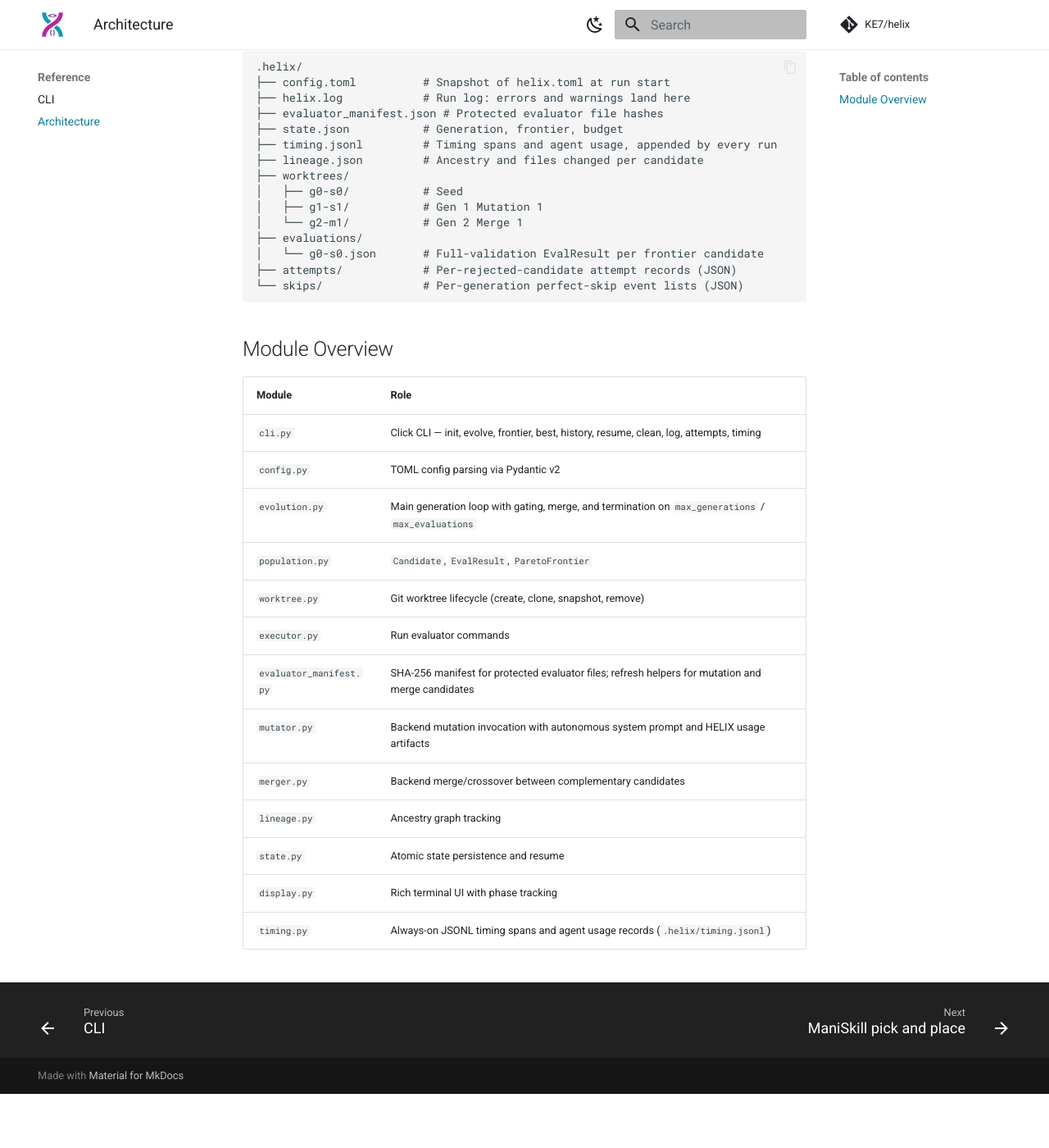
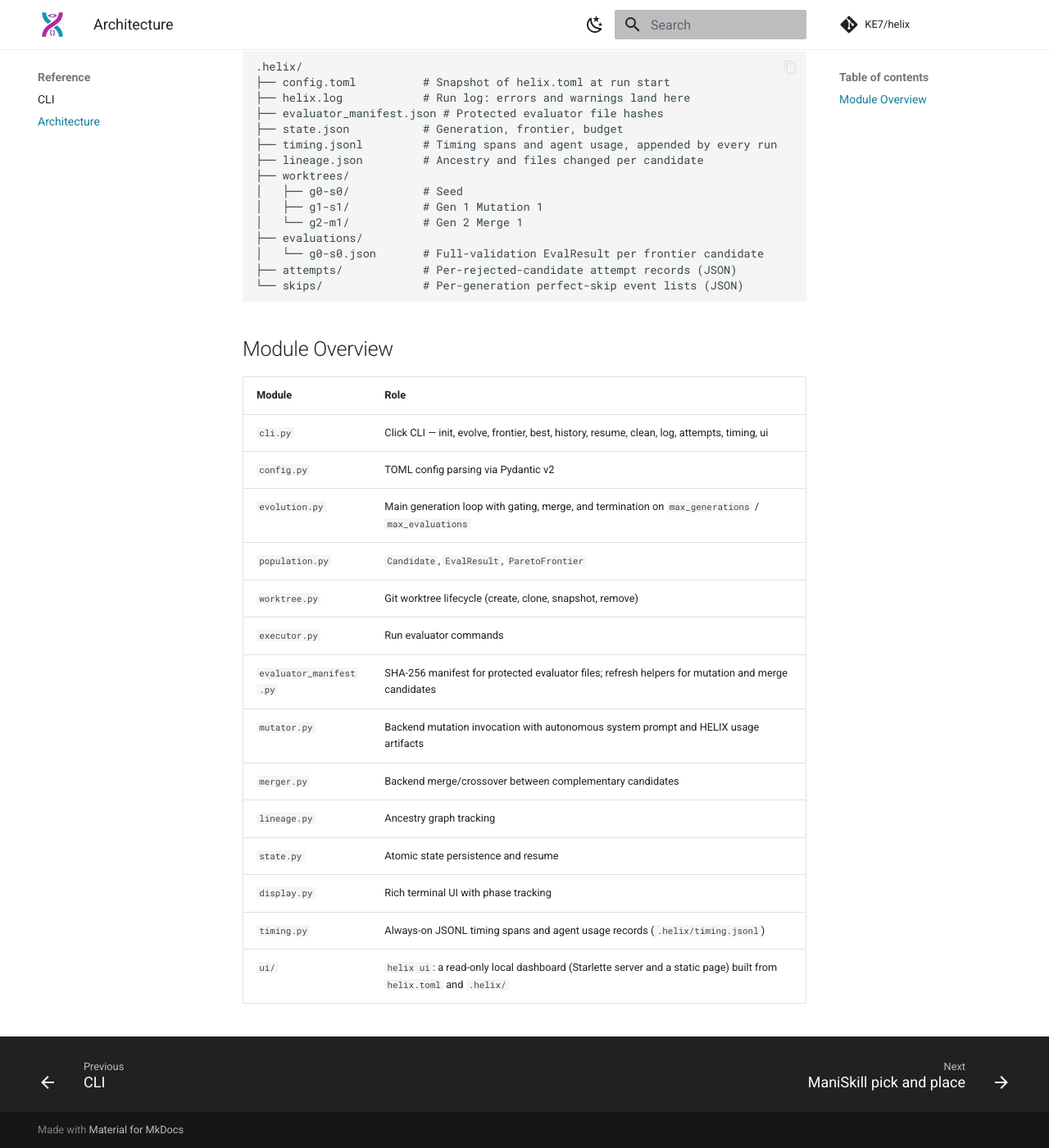
Before and after one commit to KE7/helix, an MkDocs documentation site: the page built from docs/reference/architecture.md, in a window 1280 px wide and 1400 px high, scrolled down 180 px. Shown: the whole window at 82% size. Built offline with MkDocs 1.6.1 and Material for MkDocs 9.7.7, drawn with Linux system fonts in a browser that asks for light colours; comment, search, counter and statistics services are not loaded; before the commit the page ends 1514 px from its top, so only the background shows below that.

Commit message:
Architecture: list the ui package and command

```diff
--- a/docs/reference/architecture.md
+++ b/docs/reference/architecture.md
@@ -23,7 +23,7 @@
 
 | Module | Role |
 |---|---|
-| `cli.py` | Click CLI — init, evolve, frontier, best, history, resume, clean, log, attempts, timing |
+| `cli.py` | Click CLI — init, evolve, frontier, best, history, resume, clean, log, attempts, timing, ui |
 | `config.py` | TOML config parsing via Pydantic v2 |
 | `evolution.py` | Main generation loop with gating, merge, and termination on `max_generations` / `max_evaluations` |
 | `population.py` | `Candidate`, `EvalResult`, `ParetoFrontier` |
@@ -36,3 +36,4 @@
 | `state.py` | Atomic state persistence and resume |
 | `display.py` | Rich terminal UI with phase tracking |
 | `timing.py` | Always-on JSONL timing spans and agent usage records (`.helix/timing.jsonl`) |
+| `ui/` | `helix ui`: a read-only local dashboard (Starlette server and a static page) built from `helix.toml` and `.helix/` |
```
